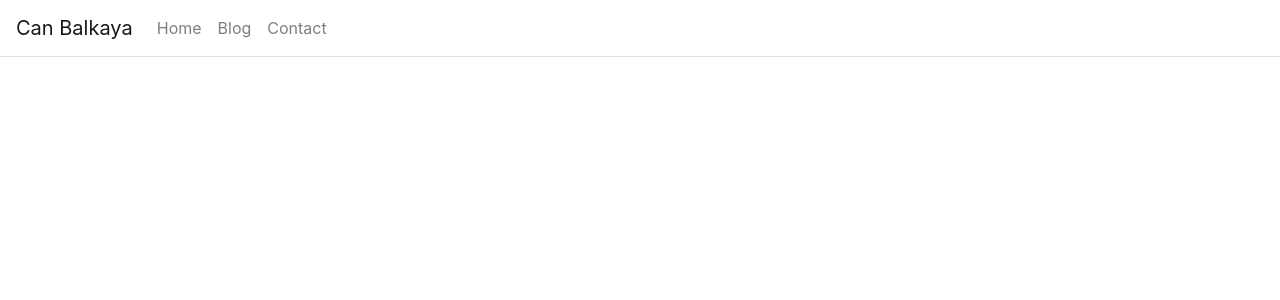
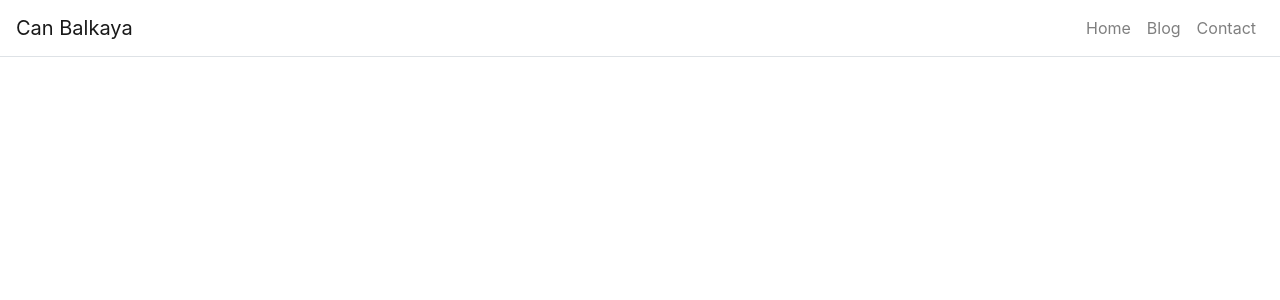
Before and after one commit to canbalkaya/canbalkaya.com, a React (Create React App) app in the folder my-website/: page / in a window 1280 px wide. Shown: the top 300 px of the page. Built offline with nearby package versions, Linux system fonts and the light colour scheme; the HTML template or start-up script is replaced by a standard one.

Commit message:
Nav is updated.

```diff
--- a/my-website/src/App.js
+++ b/my-website/src/App.js
@@ -1,5 +1,5 @@
 import React from "react";
-import { BrowserRouter as Router, Route, Link } from "react-router-dom";
+import { BrowserRouter as Router, Link } from "react-router-dom";
 import Container from "react-bootstrap/Container";
 import Navbar from "react-bootstrap/Navbar";
 import NavbarBrand from "react-bootstrap/esm/NavbarBrand";
@@ -42,7 +42,7 @@ class App extends React.Component {
             <Navbar.Brand>Can Balkaya</Navbar.Brand>
             <Navbar.Toggle aria-controls = "navbar-toggle"/>
             <Navbar.Collapse id = "navbar-toggle">
-              <Nav>
+              <Nav className = "ml-auto">
                 <Link className = "nav-link" to = "/">Home</Link>
                 <Link className = "nav-link" to = "/blog">Blog</Link>
                 <Link className = "nav-link" to = "/contact">Contact</Link>
```
